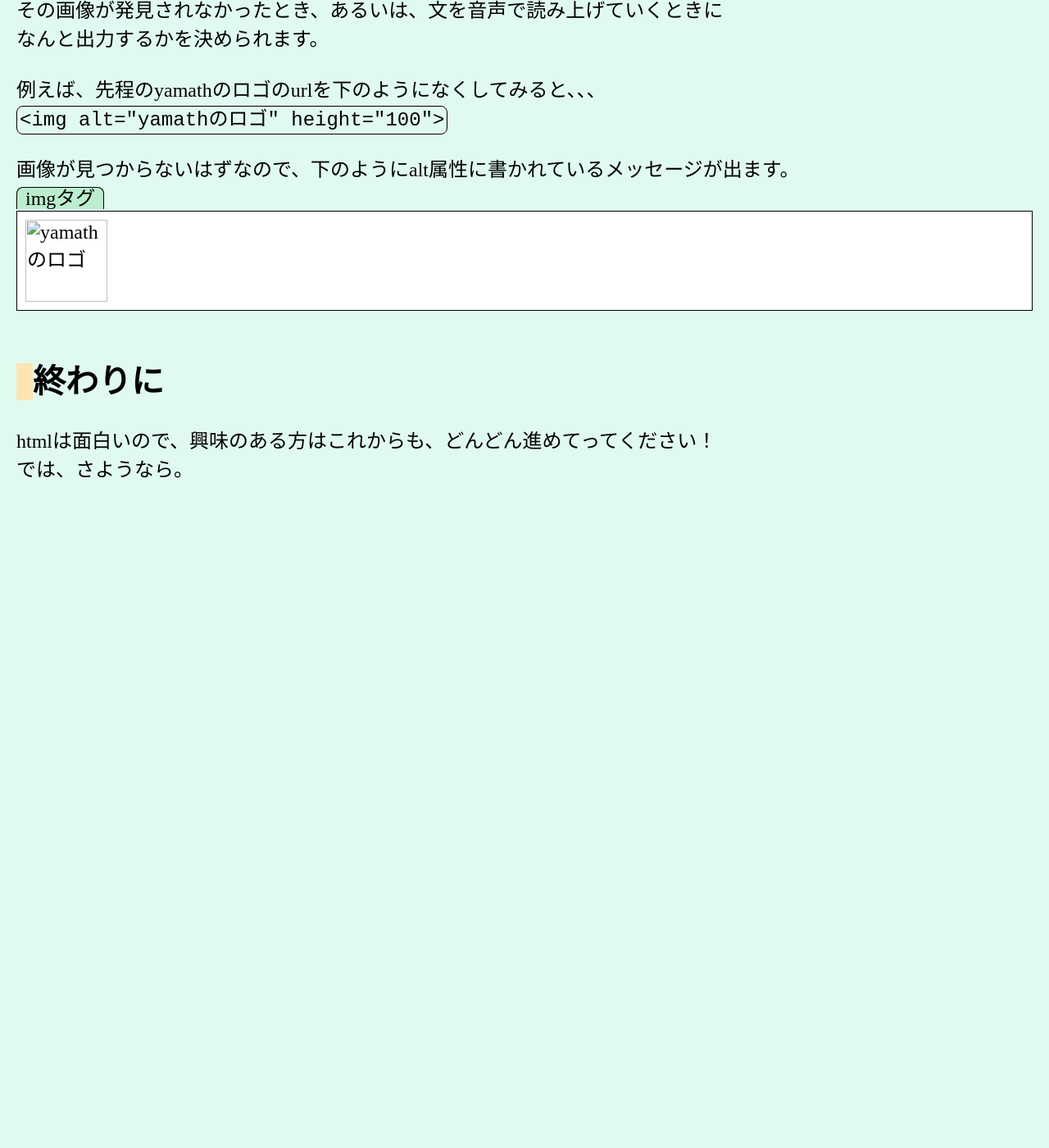
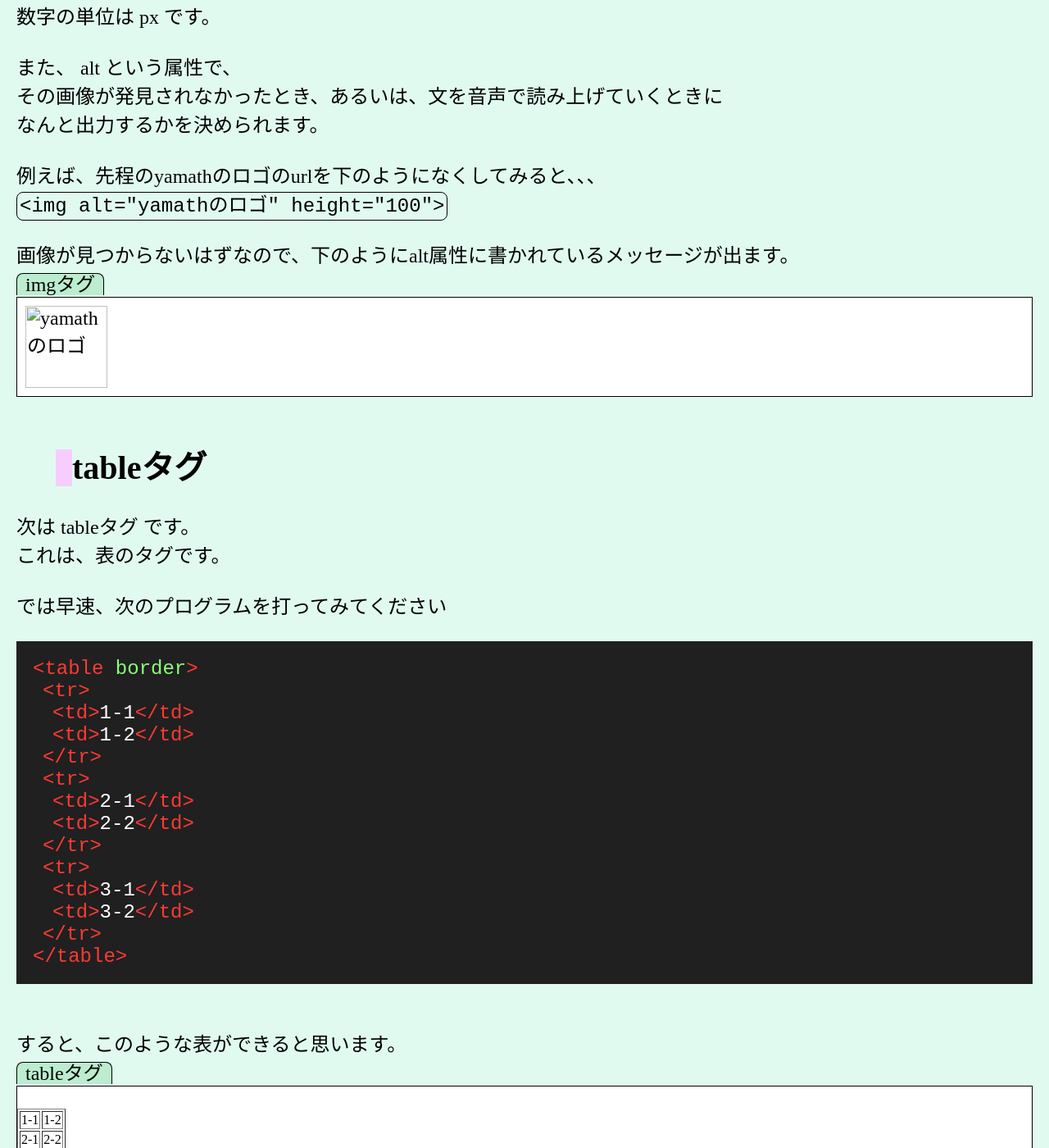
Before and after one commit to tiger-math/yamath, a Jekyll site: the page html入門.html, which Jekyll copies as it is, in a window 1280 px wide and 1400 px high, scrolled down 8156 px. Shown: the whole window at 82% size. Built offline with Jekyll 4.4.1, drawn with Linux system fonts in a browser that asks for light colours; before the commit the page ends 8754 px from its top, so only the background shows below that; some of the changed text lies outside the part shown.

Commit message:
Update html入門.html

```diff
--- a/html入門.html
+++ b/html入門.html
@@ -24,7 +24,10 @@
 　　2.1 <a href="#2.1">pタグ</a><br>
 　　2.2 <a href="#2.2">hタグ</a><br>
 　　2.3 <a href="#2.3">aタグ</a><br>
-　　2.4 <a href="#2.4">imgタグ</a>
+　　2.4 <a href="#2.4">imgタグ</a><br>
+　　2.5 <a href="#2.5">tableタグ</a><br>
+　　2.6 <a href="#2.6">ol,ulタグ</a><br>
+　3. <a href="#3">終わりに</a>
 </div><br>
 
 どうもこんにちは。<br><br>
@@ -239,8 +242,128 @@
 画像が見つからないはずなので、下のようにalt属性に書かれているメッセージが出ます。<br>
 <span class="result-tab">imgタグ</span><div class="result-display" style="padding:10px;"><img alt="yamathのロゴ" height="100"></div><br><br>
 
+　　<span class="subheading-box">&ensp;</span><span class="heading-text" id="2.5">tableタグ</span><br><br>
 
-<span class="heading-box">&ensp;</span><span class="heading-text">終わりに</span><br><br>
+次は tableタグ です。<br>
+これは、表のタグです。<br><br>
+
+では早速、次のプログラムを打ってみてください<br><br>
+
+<div class="code"><code><span class="r">
+&lt;table <span class="lg">border</span>&gt;<br>
+&ensp;&lt;tr&gt;<br>
+&ensp;&ensp;&lt;td&gt;<span class="w">1-1</span>&lt;/td&gt;<br>
+&ensp;&ensp;&lt;td&gt;<span class="w">1-2</span>&lt;/td&gt;<br>
+&ensp;&lt;/tr&gt;<br>
+&ensp;&lt;tr&gt;<br>
+&ensp;&ensp;&lt;td&gt;<span class="w">2-1</span>&lt;/td&gt;<br>
+&ensp;&ensp;&lt;td&gt;<span class="w">2-2</span>&lt;/td&gt;<br>
+&ensp;&lt;/tr&gt;<br>
+&ensp;&lt;tr&gt;<br>
+&ensp;&ensp;&lt;td&gt;<span class="w">3-1</span>&lt;/td&gt;<br>
+&ensp;&ensp;&lt;td&gt;<span class="w">3-2</span>&lt;/td&gt;<br>
+&ensp;&lt;/tr&gt;<br>
+&lt;/table&gt;</span></code></div><br><br>
+
+すると、このような表ができると思います。<br>
+<span class="result-tab">tableタグ</span><div class="result-display">
+<table border>
+ <tr>
+  <td>1-1</td>
+  <td>1-2</td>
+ </tr>
+ <tr>
+  <td>2-1</td>
+  <td>2-2</td>
+ </tr>
+ <tr>
+  <td>3-1</td>
+  <td>3-2</td>
+ </tr>
+</table><br></div><br>
+
+この tableタグ の中に入っている<br>
+trタグ が表の列を、<br>
+tdタグ が表の中身(セル)を記述しています。<br><br>
+
+当然、 trタグ、tdタグ の数を増やせば、<br>
+表が大きくなります。<br><br>
+
+また、tableタグの属性に、border というものがありますが、<br>
+これを外すと、表の周りの枠がなくなります。<br><br>
+
+<div class="code"><code><span class="r">
+&lt;table&gt;<br>
+&ensp;&lt;tr&gt;<br>
+&ensp;&ensp;&lt;td&gt;<span class="w">1-1</span>&lt;/td&gt;<br>
+&ensp;&ensp;&lt;td&gt;<span class="w">1-2</span>&lt;/td&gt;<br>
+&ensp;&lt;/tr&gt;<br>
+&ensp;&lt;tr&gt;<br>
+&ensp;&ensp;&lt;td&gt;<span class="w">2-1</span>&lt;/td&gt;<br>
+&ensp;&ensp;&lt;td&gt;<span class="w">2-2</span>&lt;/td&gt;<br>
+&ensp;&lt;/tr&gt;<br>
+&ensp;&lt;tr&gt;<br>
+&ensp;&ensp;&lt;td&gt;<span class="w">3-1</span>&lt;/td&gt;<br>
+&ensp;&ensp;&lt;td&gt;<span class="w">3-2</span>&lt;/td&gt;<br>
+&ensp;&lt;/tr&gt;<br>
+&lt;/table&gt;</span></code></div><br>
+
+<span class="result-tab">tableタグ-borderなし</span><div class="result-display">
+<table>
+ <tr>
+  <td>1-1</td>
+  <td>1-2</td>
+ </tr>
+ <tr>
+  <td>2-1</td>
+  <td>2-2</td>
+ </tr>
+ <tr>
+  <td>3-1</td>
+  <td>3-2</td>
+ </tr>
+</table><br></div><br>
+
+これは、文字や数字を並べるときに便利ですね。<br><br>
+
+　　<span class="subheading-box">&ensp;</span><span class="heading-text" id="2.6">ol,ulタグ</span><br><br>
+
+ol,ulタグはリストを作るタグで、<br>
+olタグは番号付きリストを、<br>
+ulタグは箇条書きをしてくれます。<br><br>
+
+試しに、次のコードを打ってみてください<br><br>
+
+<div class="code"><code class="r">
+&lt;h2&gt;<span class="w">olタグ</span>&lt;/h2&gt;<br>
+&lt;ol&gt;<br>
+&ensp;&lt;li&gt;<span class="w">項目1</span>&lt;/li&gt;<br>
+&ensp;&lt;li&gt;<span class="w">項目2</span>&lt;/li&gt;<br>
+&lt;/ol&gt;<br><br>
+&lt;h2&gt;<span class="w">ulタグ</span>&lt;/h2&gt;<br>
+&lt;ul&gt;<br>
+&ensp;&lt;li&gt;<span class="w">項目1</span>&lt;/li&gt;<br>
+&ensp;&lt;li&gt;<span class="w">項目2</span>&lt;/li&gt;<br>
+&lt;/ul&gt;</code></div><br>
+
+すると、このようなリストができると思います。<br>
+<span class="result-tab">ol,ulタグ</span><div class="result-display">
+<h2>olタグ</h2>
+<ol>
+ <li>項目1</li>
+ <li>項目2</li>
+</ol>
+
+<h2>ulタグ</h2>
+<ul>
+ <li>項目1</li>
+ <li>項目2</li>
+</ul></div><br>
+
+ol,ulタグの中で、liタグで項目を囲んで、リストを作ります。<br><br>
+
+
+<span class="heading-box">&ensp;</span><span class="heading-text" id="3">終わりに</span><br><br>
 
 htmlは面白いので、興味のある方はこれからも、どんどん進めてってください！<br>
 では、さようなら。
```
